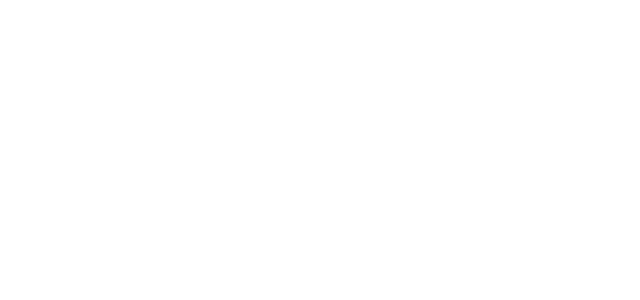
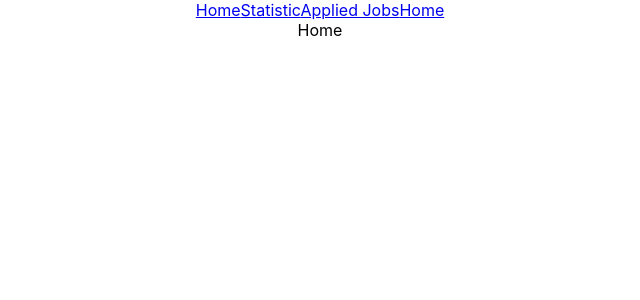
Before and after one commit to almubin78/Job-Hunter, a React (Create React App) app: page / in a window 1280 px wide. Shown: the top 300 px of the page, without its empty margins (320-960 px from the left). Built offline with nearby package versions, Linux system fonts and the light colour scheme.

Commit message:
'router-created'

```diff
--- a/package.json
+++ b/package.json
@@ -8,7 +8,9 @@
     "@testing-library/user-event": "^13.5.0",
     "react": "^18.2.0",
     "react-dom": "^18.2.0",
+    "react-router-dom": "^6.11.1",
     "react-scripts": "5.0.1",
+    "recharts": "^2.6.2",
     "web-vitals": "^2.1.4"
   },
   "scripts": {
--- a/public/index.html
+++ b/public/index.html
@@ -10,34 +10,14 @@
       content="Web site created using create-react-app"
     />
     <link rel="apple-touch-icon" href="%PUBLIC_URL%/logo192.png" />
-    <!--
-      manifest.json provides metadata used when your web app is installed on a
-      user's mobile device or desktop. See https://developers.google.com/web/fundamentals/web-app-manifest/
-    -->
+
     <link rel="manifest" href="%PUBLIC_URL%/manifest.json" />
-    <!--
-      Notice the use of %PUBLIC_URL% in the tags above.
-      It will be replaced with the URL of the `public` folder during the build.
-      Only files inside the `public` folder can be referenced from the HTML.
 
-      Unlike "/favicon.ico" or "favicon.ico", "%PUBLIC_URL%/favicon.ico" will
-      work correctly both with client-side routing and a non-root public URL.
-      Learn how to configure a non-root public URL by running `npm run build`.
-    -->
-    <title>React App</title>
+    <title>Job Holder</title>
   </head>
   <body>
     <noscript>You need to enable JavaScript to run this app.</noscript>
     <div id="root"></div>
-    <!--
-      This HTML file is a template.
-      If you open it directly in the browser, you will see an empty page.
 
-      You can add webfonts, meta tags, or analytics to this file.
-      The build step will place the bundled scripts into the <body> tag.
-
-      To begin the development, run `npm start` or `yarn start`.
-      To create a production bundle, use `npm run build` or `yarn build`.
-    -->
   </body>
 </html>
--- a/src/App.js
+++ b/src/App.js
@@ -1,10 +1,11 @@
-import logo from './logo.svg';
+import { BrowserRouter, RouterProvider } from 'react-router-dom';
 import './App.css';
+import router from './component/router/router';
 
 function App() {
   return (
     <div className="App">
-
+      <RouterProvider router={router}></RouterProvider>
     </div>
   );
 }
--- /dev/null
+++ b/src/component/Home/home/Home.js
@@ -0,0 +1,11 @@
+import React from 'react';
+
+const Home = () => {
+    return (
+        <div>
+            Home
+        </div>
+    );
+};
+
+export default Home;
--- /dev/null
+++ b/src/component/Main/Main.js
@@ -0,0 +1,14 @@
+import React from 'react';
+import Navigation from '../Navigation/Navigation';
+import { Outlet } from 'react-router-dom';
+
+const Main = () => {
+    return (
+        <div>
+            <Navigation/>
+            <Outlet></Outlet>
+        </div>
+    );
+};
+
+export default Main;
--- /dev/null
+++ b/src/component/Navigation/Navigation.js
@@ -0,0 +1,19 @@
+import React from 'react';
+import { NavLink } from 'react-router-dom';
+
+const Navigation = () => {
+    return (
+        <div>
+            <div className="logo"></div>
+            <div className="linkSection">
+                <NavLink to='/'>Home</NavLink>
+                <NavLink to='/'>Statistic</NavLink>
+                <NavLink to='/'>Applied Jobs</NavLink>
+                <NavLink to='/'>Home</NavLink>
+            </div>
+            <div className="btn"></div>
+        </div>
+    );
+};
+
+export default Navigation;
```
Also changed, not shown: src/component/AppliedJob/ApplyedJob.js (added, +11 -0 lines), src/component/router/router.js (added, +17 -0 lines), 2 other files (tests, documents, lock files or other folders).
